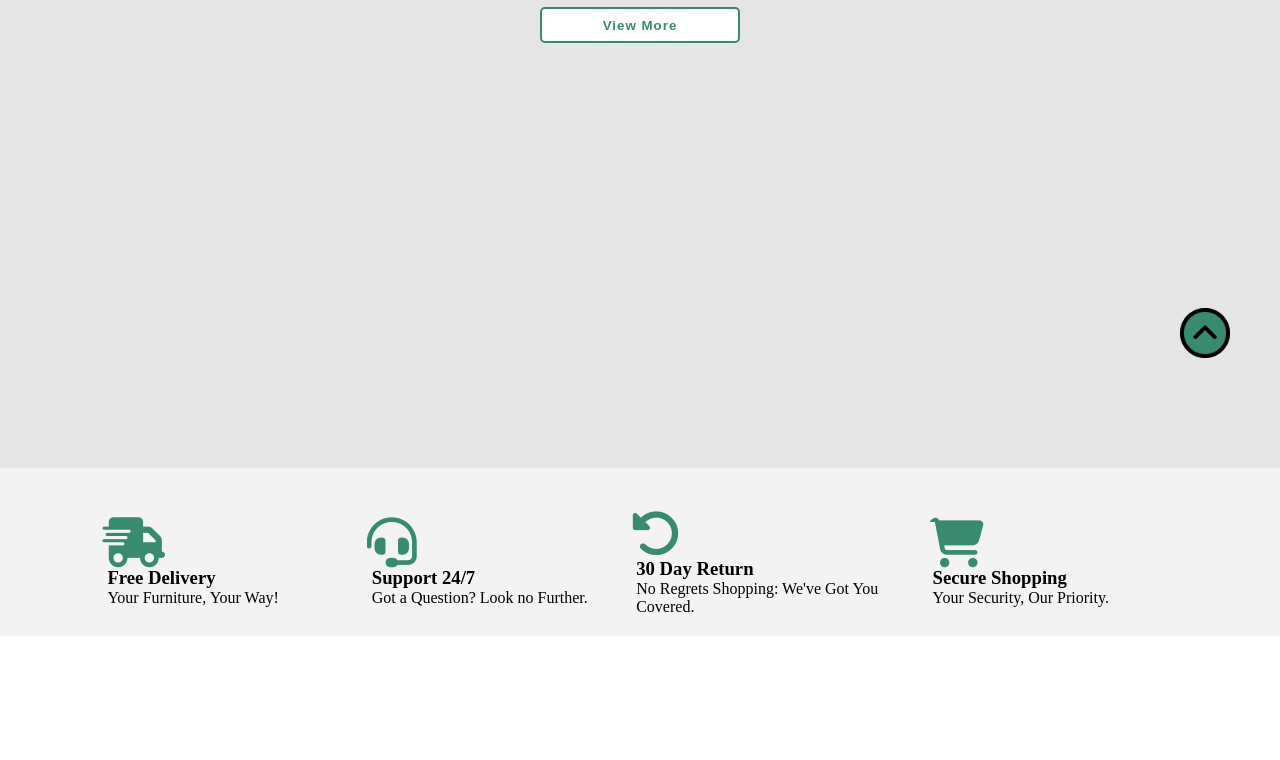
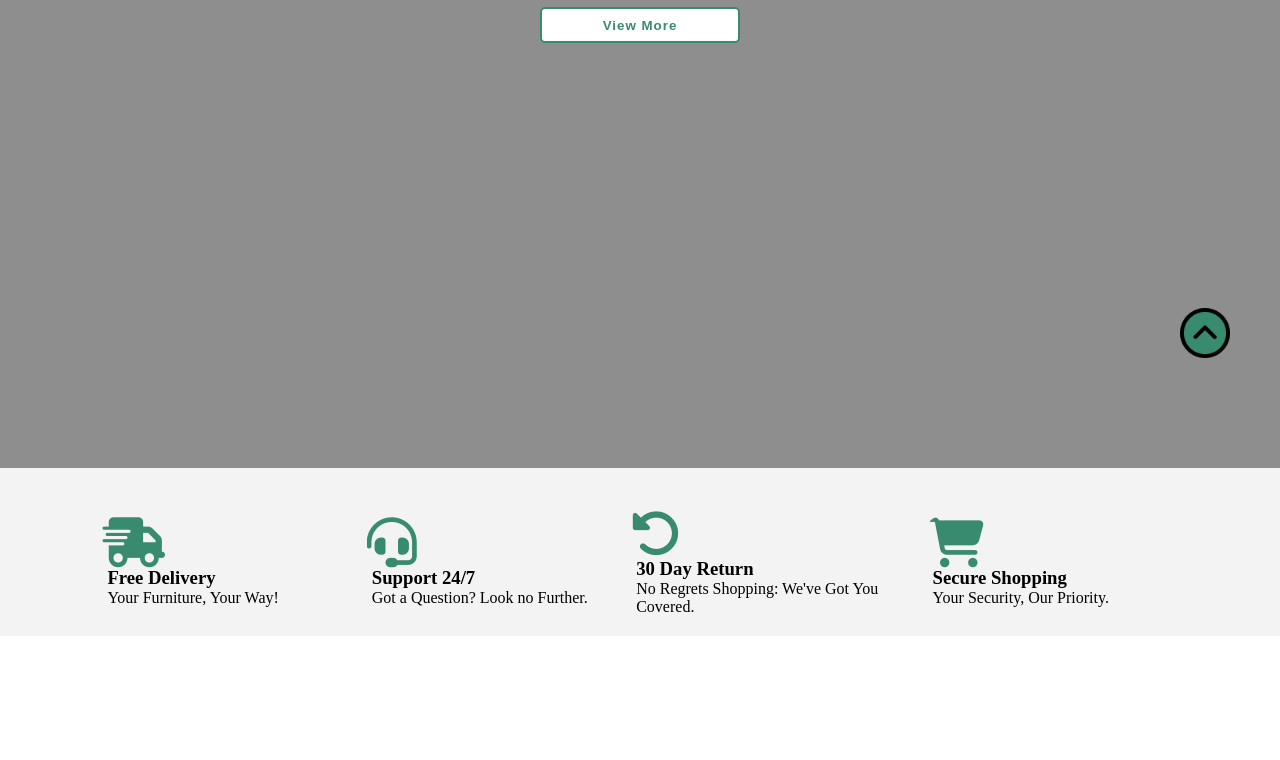
Before and after one commit to ronithvalluri/furniture_project, a plain HTML site: page index.html in a window 1280 px wide. Shown: the part 402-1162 px from the top of the page. Drawn offline with Linux system fonts and the light colour scheme; the site is published under a folder, as on GitHub Pages, so addresses that start at the root find nothing.

Commit message:
Update style.css

```diff
--- a/style.css
+++ b/style.css
@@ -196,7 +196,7 @@ nav .content .links li{
 .home{
     width: 100%;
     height: 100vh;
-    background-image: linear-gradient(rgba(0,0,0,0.1),rgba(0,0,0,0.1)), url(/background-img.png);
+    background-image: linear-gradient(rgba(0,0,0,0.1),rgba(0,0,0,0.1)), url("background-img.png");
     background-repeat: no-repeat;
     background-size: cover;
     background-position: 50%;
```
